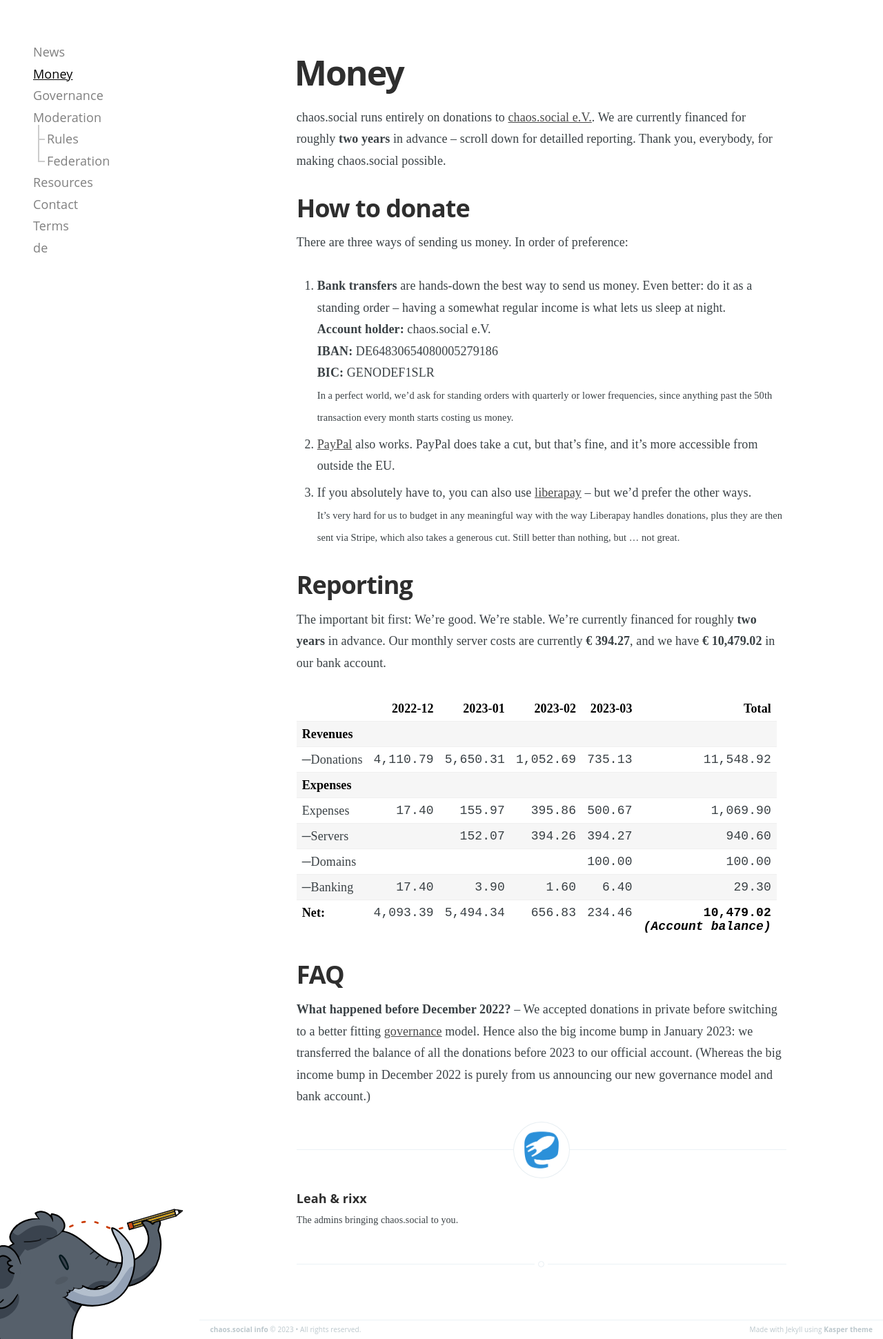
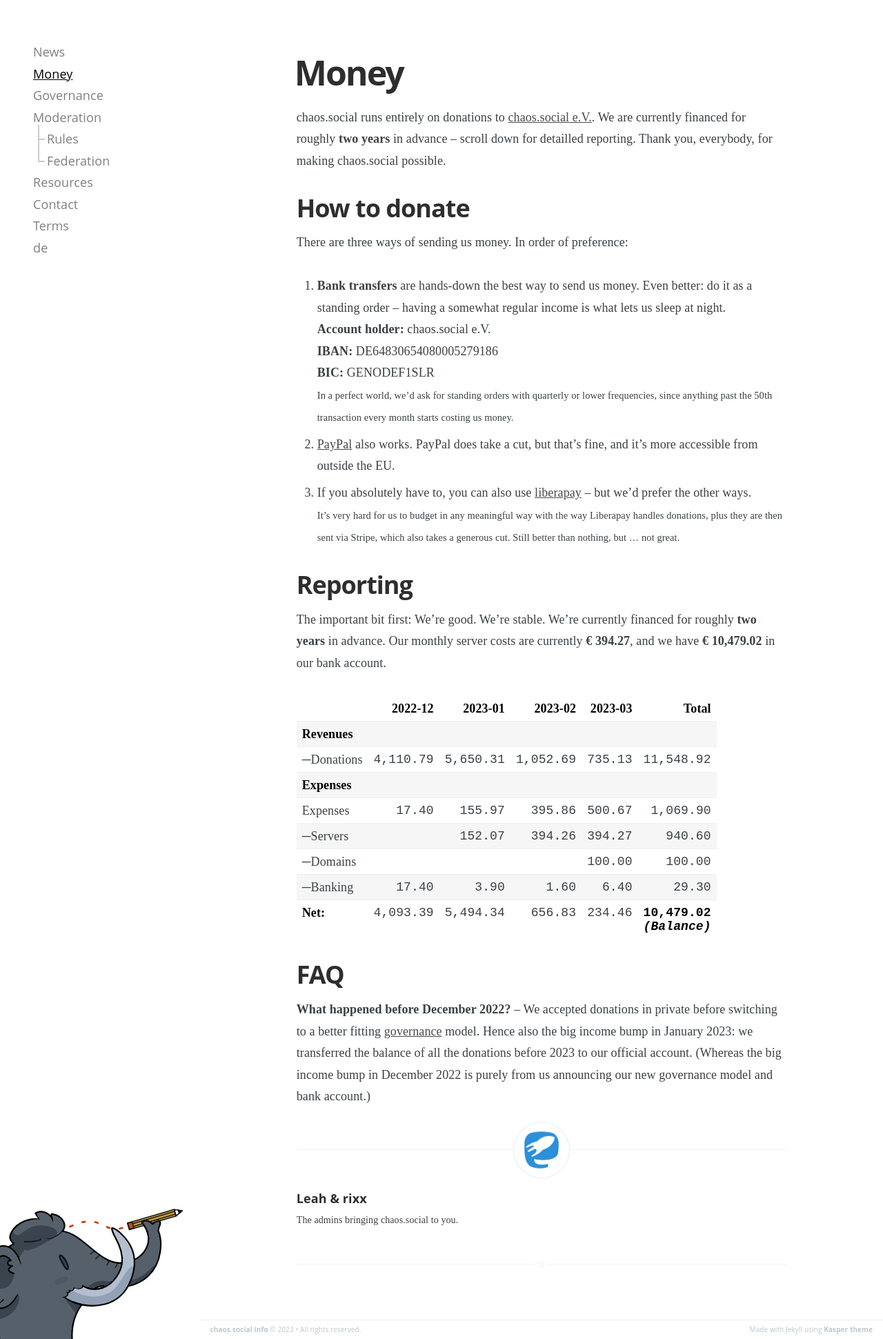
Before and after one commit to chaossocial/meta, a Jekyll site: the page built from money.md, in a window 1280 px wide. Shown: the whole page at 69% size. Built offline with Jekyll 4.4.1, drawn with Linux system fonts in a browser that asks for light colours.

Commit message:
Improve money table some more

```diff
--- a/_includes/money.html
+++ b/_includes/money.html
@@ -32,7 +32,7 @@
                {% endif %}
             </td>
          {% endfor %}
-         <th>{{ site.data.money.cbrTotals.prrTotal[0].aquantity.floatingPoint | monetary }}<br><i>(Account balance)</i></th>
+         <th>{{ site.data.money.cbrTotals.prrTotal[0].aquantity.floatingPoint | monetary }}<br><i>(Balance)</i></th>
       </tr>
    </tbody>
 </table>
```
